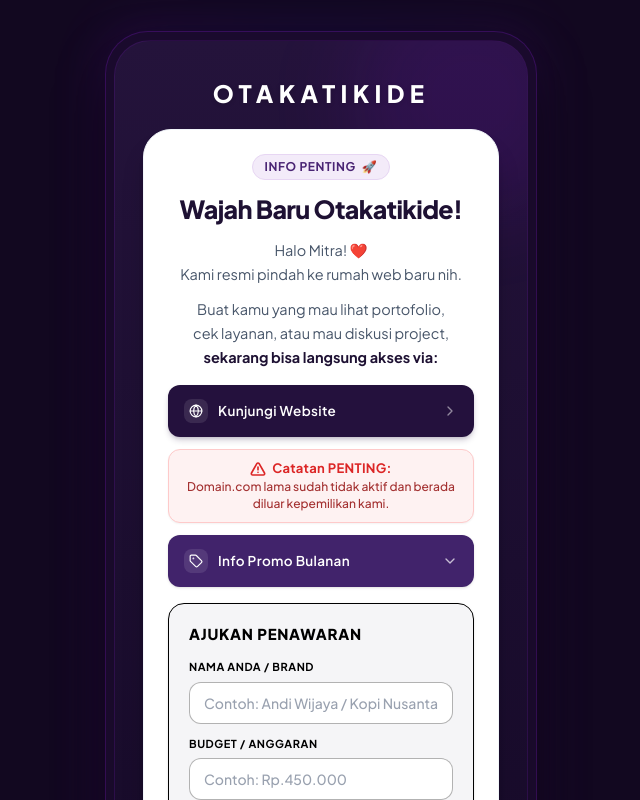
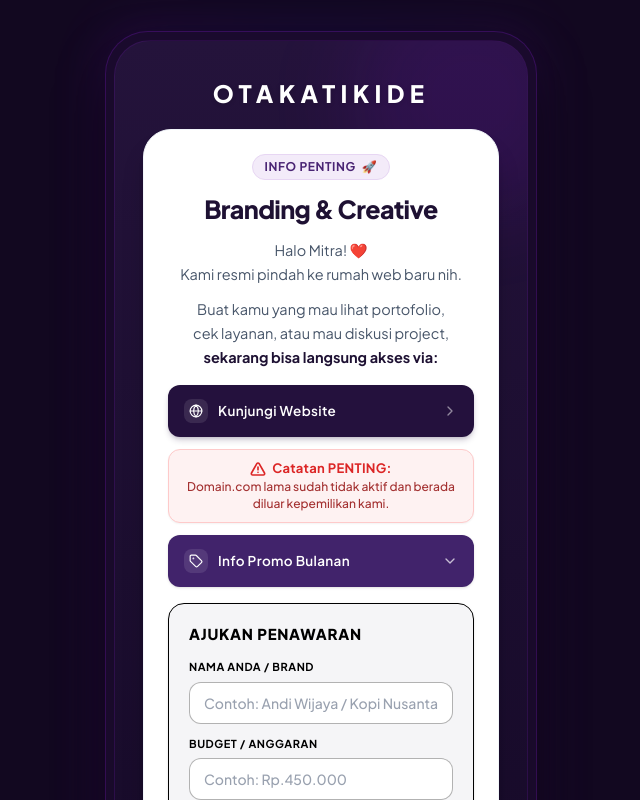
Before and after one commit to otakatikidebranding/otakatikide, a React (Vite) app: page / in a window 1280 px wide. Shown: the top 800 px of the page, without its empty margins (319-959 px from the left). Built offline with nearby package versions, Linux system fonts and the light colour scheme.

Commit message:
Update AnnouncementCard.tsx

```diff
--- a/src/components/AnnouncementCard.tsx
+++ b/src/components/AnnouncementCard.tsx
@@ -85,7 +85,7 @@ export const AnnouncementCard: React.FC<AnnouncementCardProps> = () => {
             id="announcement-title"
             className="text-[#1E1133] font-extrabold text-xl sm:text-[25px] leading-tight tracking-tight mb-2.5 sm:mb-3.5"
           >
-            Wajah Baru Otakatikide!
+            Branding & Creative
           </h2>
 
           {/* Body Paragraphs */}
```
